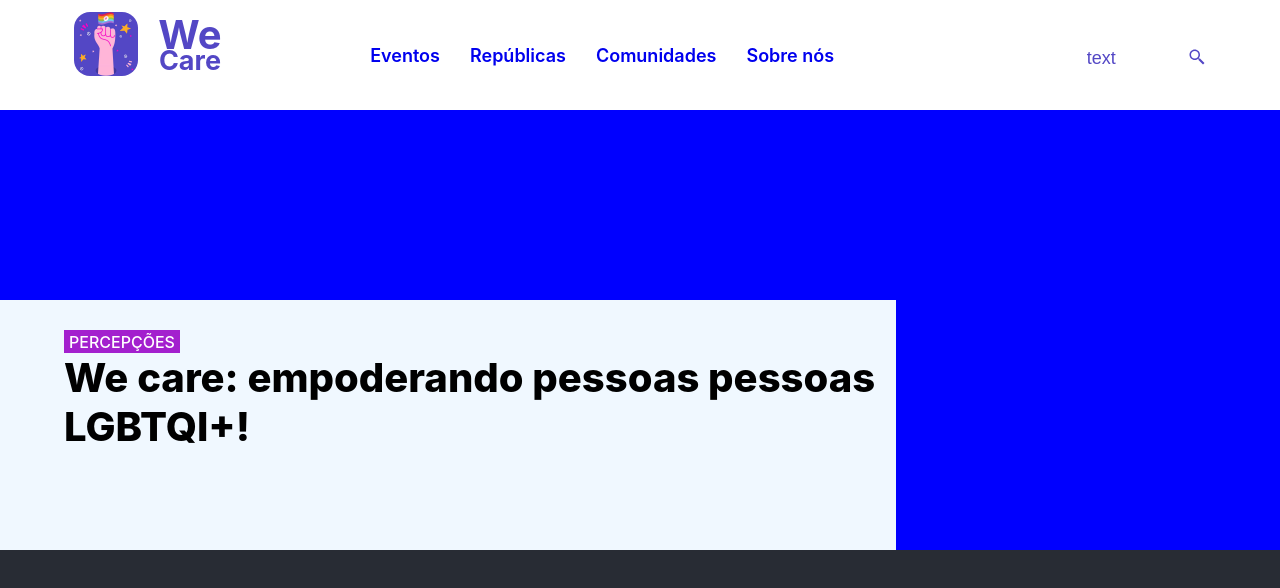
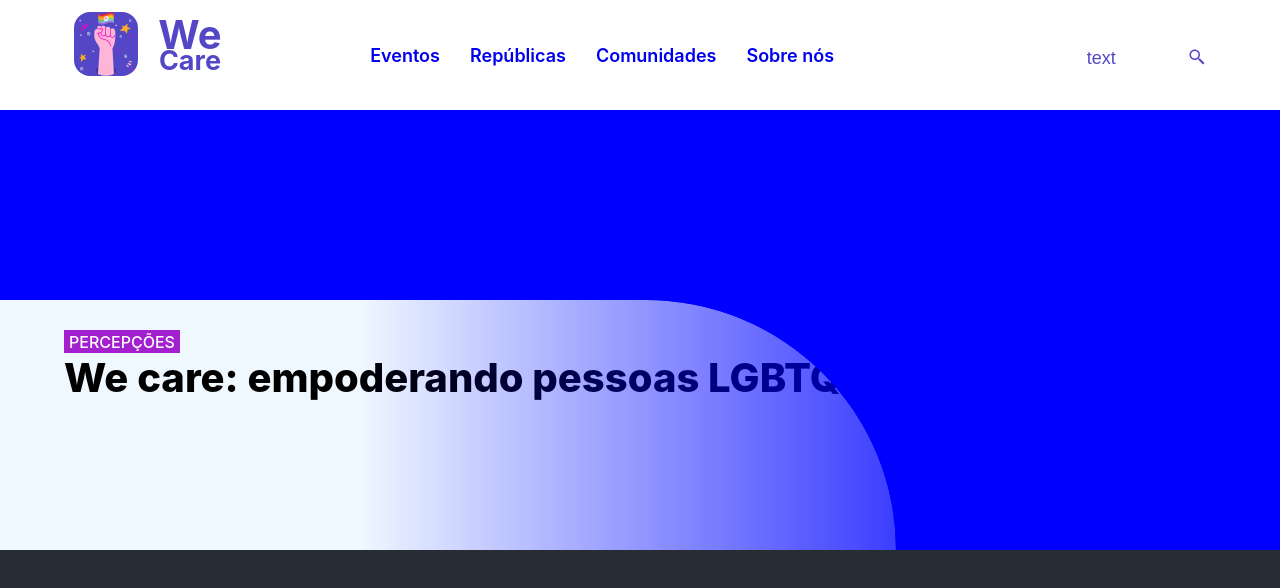
Before and after one commit to Kirito2911/we-care, a React (Create React App) app: page / in a window 1280 px wide. Shown: the top 588 px of the page. Built offline with nearby package versions, Linux system fonts and the light colour scheme.

Commit message:
Fix gradient

```diff
--- a/src/components/Banner/Banner.css
+++ b/src/components/Banner/Banner.css
@@ -5,8 +5,15 @@
     display: flex;
     align-items: end;
 
+
 }
 .slogan{
+    -webkit-mask-image: -webkit-gradient(linear, left top, left bottom, from(black), to(transparent));
+    -webkit-mask-image: linear-gradient(to right, black 40%, transparent 120%);
+    mask-image: -webkit-gradient(linear, left top, left bottom, from(black), to(transparent));
+    mask-image: linear-gradient(to right, black 40%, transparent 120%);
+
+    border-radius: 0px 700px 0px 0px;
     display: flex;
     flex-direction: column;
     align-items: start;
--- a/src/components/Banner/Banner.js
+++ b/src/components/Banner/Banner.js
@@ -9,7 +9,7 @@ export function Banner (props){
                Percepções
             </div>
             <div className = "setence">
-               We care: empoderando pessoas pessoas LGBTQI+!
+               We care: empoderando pessoas LGBTQI+!
             </div>
 
          </div>
```
